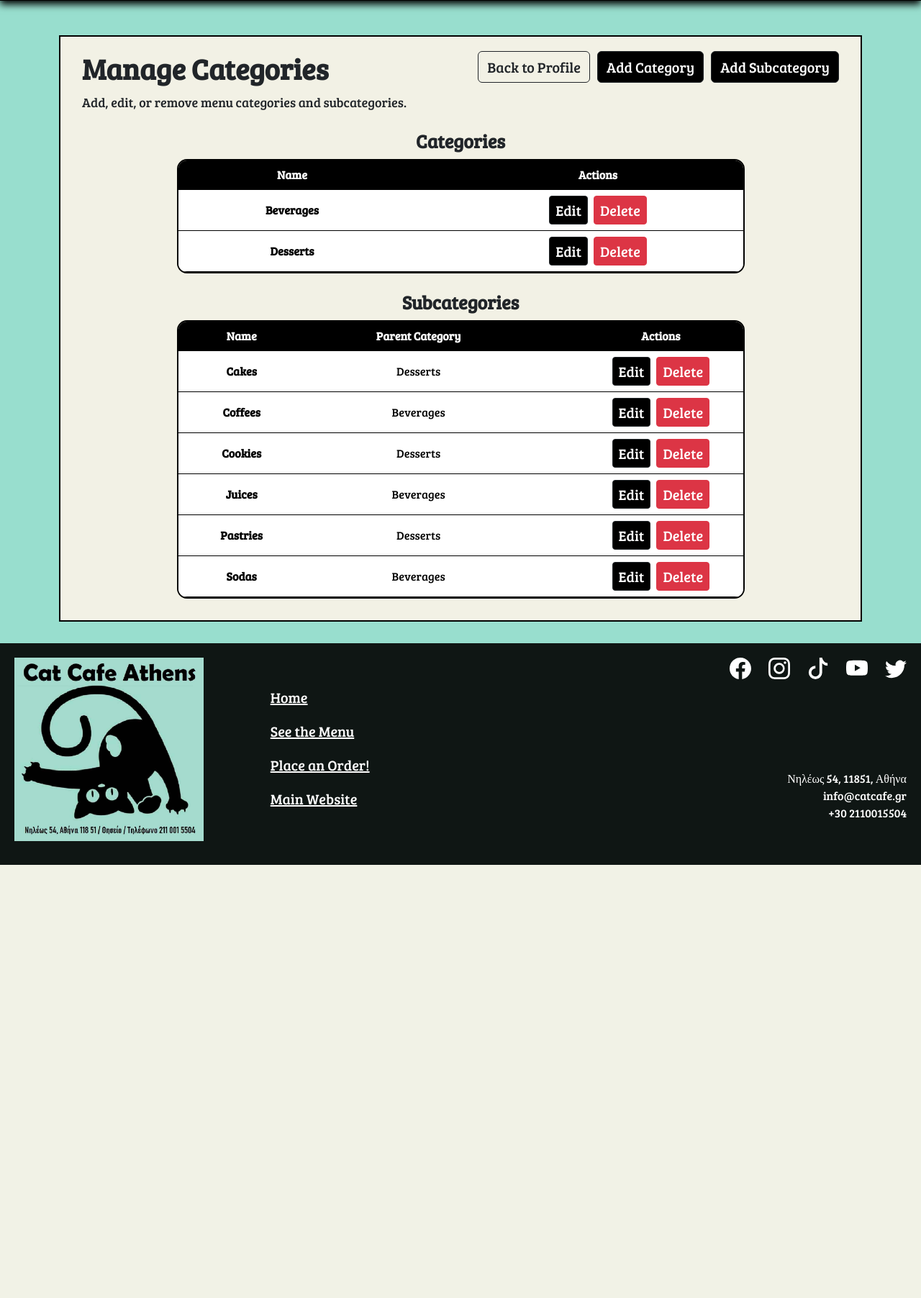
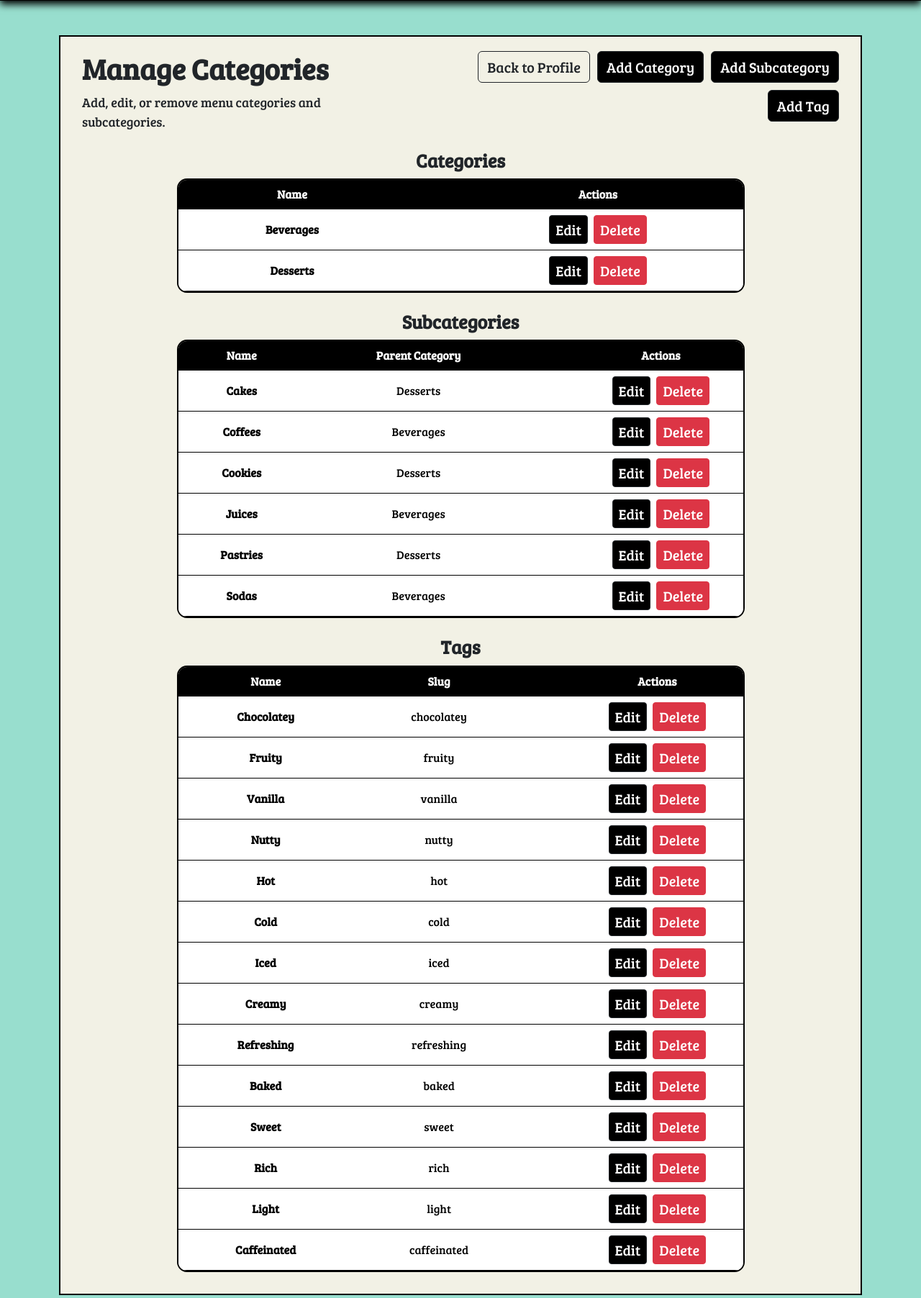
Before and after one commit to hayleemelia/ITC4214-Final-Project-Code, a Django app: page /menu/admin/categories/ in a window 1280 px wide. Shown: the part 555-2359 px from the top of the page at 72% size. Before the commit the page ends 1757 px from the top, so only its background shows below. Run offline with Django 5.2, Linux system fonts and the light colour scheme; a user stored in the database is signed in; data comes from the database, SQL or seed files in the repository; both versions use the stored data as it was after the commit.

Commit message:
FIXING CUSTOM ADMIN DASHBOARD SO THAT I CAN ADD THINGS AAAAA I'M SO SCARED

```diff
--- a/CatCafeStorefront/catalog/templates/catalog/admin/item_form.html
+++ b/CatCafeStorefront/catalog/templates/catalog/admin/item_form.html
@@ -16,6 +16,12 @@
                     <label class="form-label">Name</label>
                     {{ form.name }}
                     {{ form.name.errors }}
+                </div>
+
+                <div class="col-md-6">
+                    <label class="form-label">Slug</label>
+                    {{ form.slug }}
+                    {{ form.slug.errors }}
                 </div>
 
                 <div class="col-md-6">
--- a/CatCafeStorefront/catalog/templates/catalog/admin/manage_categories.html
+++ b/CatCafeStorefront/catalog/templates/catalog/admin/manage_categories.html
@@ -20,6 +20,7 @@
                 <a href="{% url 'accounts:profile' %}" class="btn btn-outline-dark">Back to Profile</a>
                 <a href="{% url 'catalog:add_category' %}" class="btn btn-dark">Add Category</a>
                 <a href="{% url 'catalog:add_subcategory' %}" class="btn btn-dark">Add Subcategory</a>
+                <a href="{% url 'catalog:add_tag' %}" class="btn btn-dark">Add Tag</a>
             </div>
         </div>
 
@@ -84,6 +85,38 @@
                 </tbody>
             </table>
         </div>
+
+        <h2 class="mt-4">Tags</h2>
+        <div class="table-responsive management-table-wrapper category-table-wrapper">
+            <table class="table management-table align-middle">
+                <thead>
+                    <tr>
+                        <th>Name</th>
+                        <th>Slug</th>
+                        <th>Actions</th>
+                    </tr>
+                </thead>
+
+                <tbody>
+                    {% for tag in tags %}
+                        <tr>
+                            <td class="fw-bold">{{ tag.name }}</td>
+                            <td>{{ tag.slug }}</td>
+                            <td>
+                                <div class="table-action-buttons">
+                                    <a href="{% url 'catalog:edit_tag' tag.pk %}" class="btn btn-dark btn-sm">Edit</a>
+                                    <a href="{% url 'catalog:delete_tag' tag.pk %}" class="btn btn-danger btn-sm">Delete</a>
+                                </div>
+                            </td>
+                        </tr>
+                    {% empty %}
+                        <tr>
+                            <td colspan="3" class="text-center py-4">No tags found.</td>
+                        </tr>
+                    {% endfor %}
+                </tbody>
+            </table>
+        </div>
     </div>
 </div>
 {% endblock %}
--- a/CatCafeStorefront/catalog/urls.py
+++ b/CatCafeStorefront/catalog/urls.py
@@ -21,4 +21,7 @@ urlpatterns = [
     path('admin/subcategories/add/', views.add_subcategory, name='add_subcategory'),
     path('admin/subcategories/<int:pk>/edit/', views.edit_subcategory, name='edit_subcategory'),
     path('admin/subcategories/<int:pk>/delete/', views.delete_subcategory, name='delete_subcategory'),
+    path('admin/tags/add/', views.add_tag, name='add_tag'),
+    path('admin/tags/<int:pk>/edit/', views.edit_tag, name='edit_tag'),
+    path('admin/tags/<int:pk>/delete/', views.delete_tag, name='delete_tag'),
     ]
--- a/CatCafeStorefront/catalog/views.py
+++ b/CatCafeStorefront/catalog/views.py
@@ -5,7 +5,7 @@ from reviews.models import Rating
 from django.contrib.auth.decorators import login_required
 from django.http import JsonResponse
 from django.contrib.admin.views.decorators import staff_member_required
-from .forms import MenuItemForm, CategoryForm, SubCategoryForm
+from .forms import MenuItemForm, CategoryForm, SubCategoryForm, TagForm
 from .utils import apply_menu_filters
 
 
@@ -248,10 +248,12 @@ def delete_item(request, slug):
 def manage_categories(request):
     categories = Category.objects.all()
     subcategories = SubCategory.objects.select_related('category').all()
+    tags = Tag.objects.all()
 
     return render(request, 'catalog/admin/manage_categories.html', {
         'categories': categories,
         'subcategories': subcategories,
+        'tags': tags,
     })
 
 
@@ -355,3 +357,54 @@ def delete_subcategory(request, pk):
     return render(request, 'catalog/admin/delete_subcategory.html', {
         'subcategory': subcategory,
     })
+
+
+@staff_member_required
+def add_tag(request):
+    if request.method == 'POST':
+        form = TagForm(request.POST)
+
+        if form.is_valid():
+            form.save()
+            return redirect('catalog:manage_categories')
+    else:
+        form = TagForm()
+
+    return render(request, 'catalog/admin/tag_form.html', {
+        'form': form,
+        'title': 'Add Tag',
+        'button_text': 'Add Tag',
+    })
+
+
+@staff_member_required
+def edit_tag(request, pk):
+    tag = get_object_or_404(Tag, pk=pk)
+
+    if request.method == 'POST':
+        form = TagForm(request.POST, instance=tag)
+
+        if form.is_valid():
+            form.save()
+            return redirect('catalog:manage_categories')
+    else:
+        form = TagForm(instance=tag)
+
+    return render(request, 'catalog/admin/tag_form.html', {
+        'form': form,
+        'title': 'Edit Tag',
+        'button_text': 'Save Changes',
+    })
+
+
+@staff_member_required
+def delete_tag(request, pk):
+    tag = get_object_or_404(Tag, pk=pk)
+
+    if request.method == 'POST':
+        tag.delete()
+        return redirect('catalog:manage_categories')
+
+    return render(request, 'catalog/admin/delete_tag.html', {
+        'tag': tag,
+    })
```
Also changed, not shown: CatCafeStorefront/catalog/forms.py (+13 -1 lines), CatCafeStorefront/catalog/templates/catalog/admin/delete_tag.html (added, +33 -0 lines), CatCafeStorefront/catalog/templates/catalog/admin/tag_form.html (added, +41 -0 lines), CatCafeStorefront/db.sqlite3.
